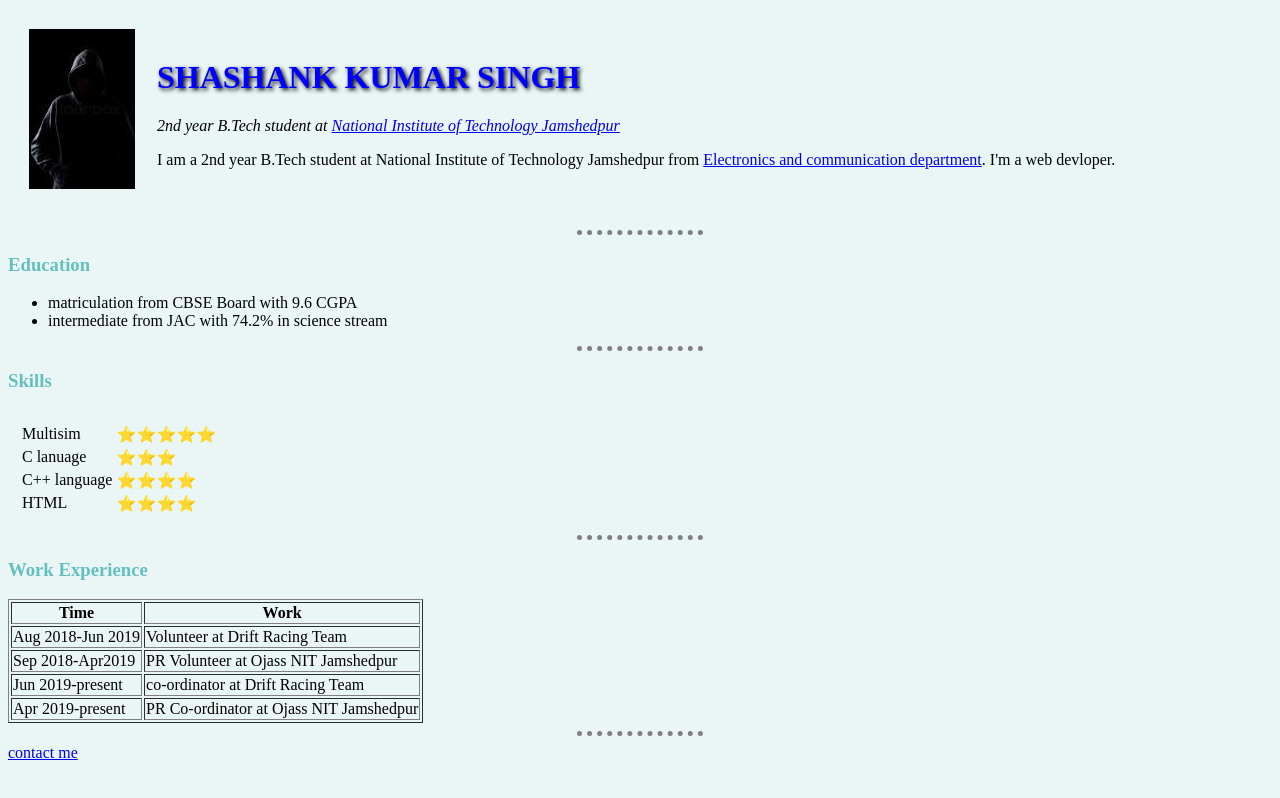
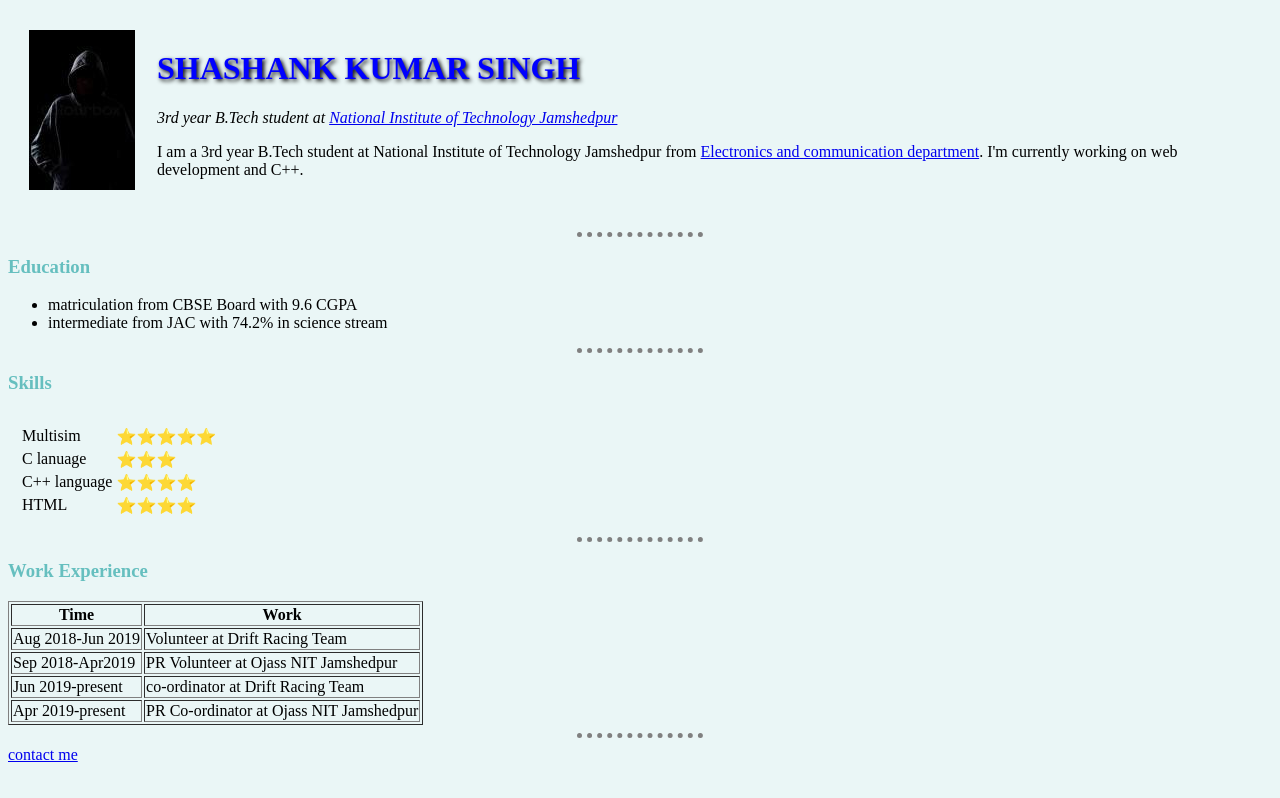
Before and after one commit to k44s/CV, a plain HTML site: page index.html in a window 1280 px wide. Drawn offline with Linux system fonts and the light colour scheme.

Commit message:
Update index.html

```diff
--- a/index.html
+++ b/index.html
@@ -11,10 +11,10 @@
       <tr>
         <td><img src="images.jpeg" alt="failed to load image"></td>
         <td> <h1><font color=blue>SHASHANK KUMAR SINGH</font></h1>
-        <p><em>2nd year B.Tech student at <a href="http://www.nitjsr.ac.in/">National Institute of Technology Jamshedpur</a></em></p>
-        <p>I am a 2nd year B.Tech student at National Institute of Technology Jamshedpur from
+        <p><em>3rd year B.Tech student at <a href="http://www.nitjsr.ac.in/">National Institute of Technology Jamshedpur</a></em></p>
+        <p>I am a 3rd year B.Tech student at National Institute of Technology Jamshedpur from
         <a href="http://www.nitjsr.ac.in/academics/departments/ece/">Electronics and communication department</a>.
-        I'm a web devloper. </td>
+        I'm currently working on web development and C++. </td>
       </tr>
     </table>
     </p>
```
